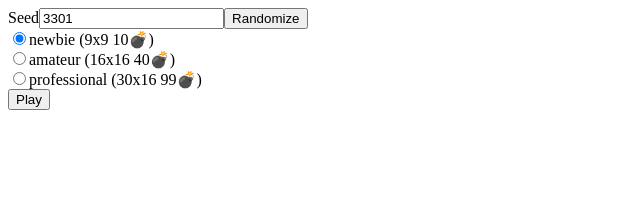
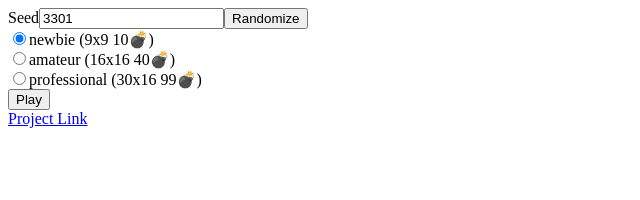
Before and after one commit to kukumberman/vue3-minesweeper, a Vue app: page / in a window 1280 px wide. Shown: the top 200 px of the page, without its empty margins (0-640 px from the left). Built offline with nearby package versions, Linux system fonts and the light colour scheme.

Commit message:
footer with project link

```diff
--- a/src/App.vue
+++ b/src/App.vue
@@ -27,16 +27,18 @@
       @lose="loseHandler"
     />
   </div>
-
+  <FooterView />
 </template>
 
 <script>
 import config from "@/config.json"
 import Minesweeper from "@/components/Minesweeper"
+import FooterView from "@/components/FooterView"
 
 export default {
   components: {
     Minesweeper,
+    FooterView,
   },
   data() {
     return {
--- /dev/null
+++ b/src/components/FooterView.vue
@@ -0,0 +1,17 @@
+<template>
+  <a :href="projectLink" target="_blank">Project Link</a>
+</template>
+
+<script>
+export default {
+  data() {
+    return {
+      projectLink: "https://github.com/kukumberman/vue3-minesweeper"
+    }
+  }
+}
+</script>
+
+<style>
+
+</style>
```
